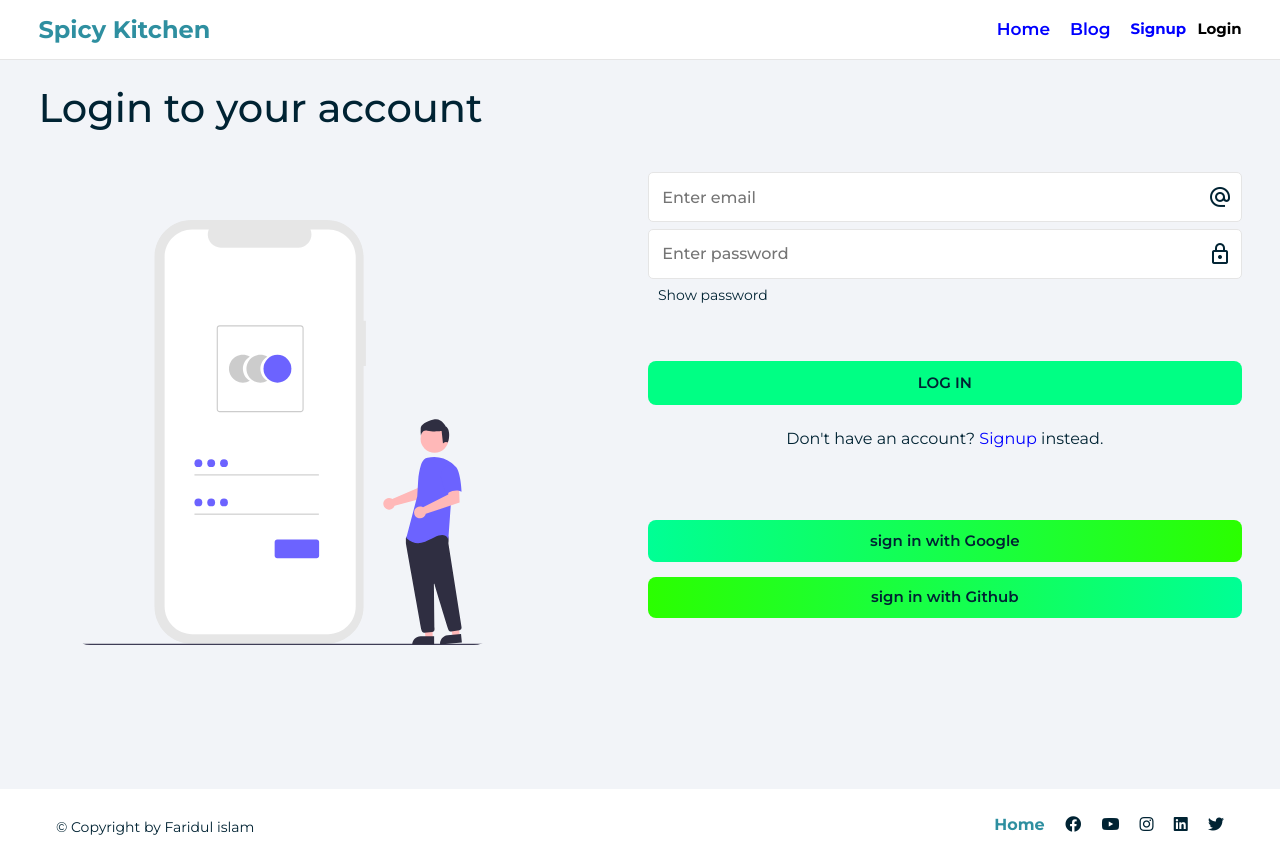
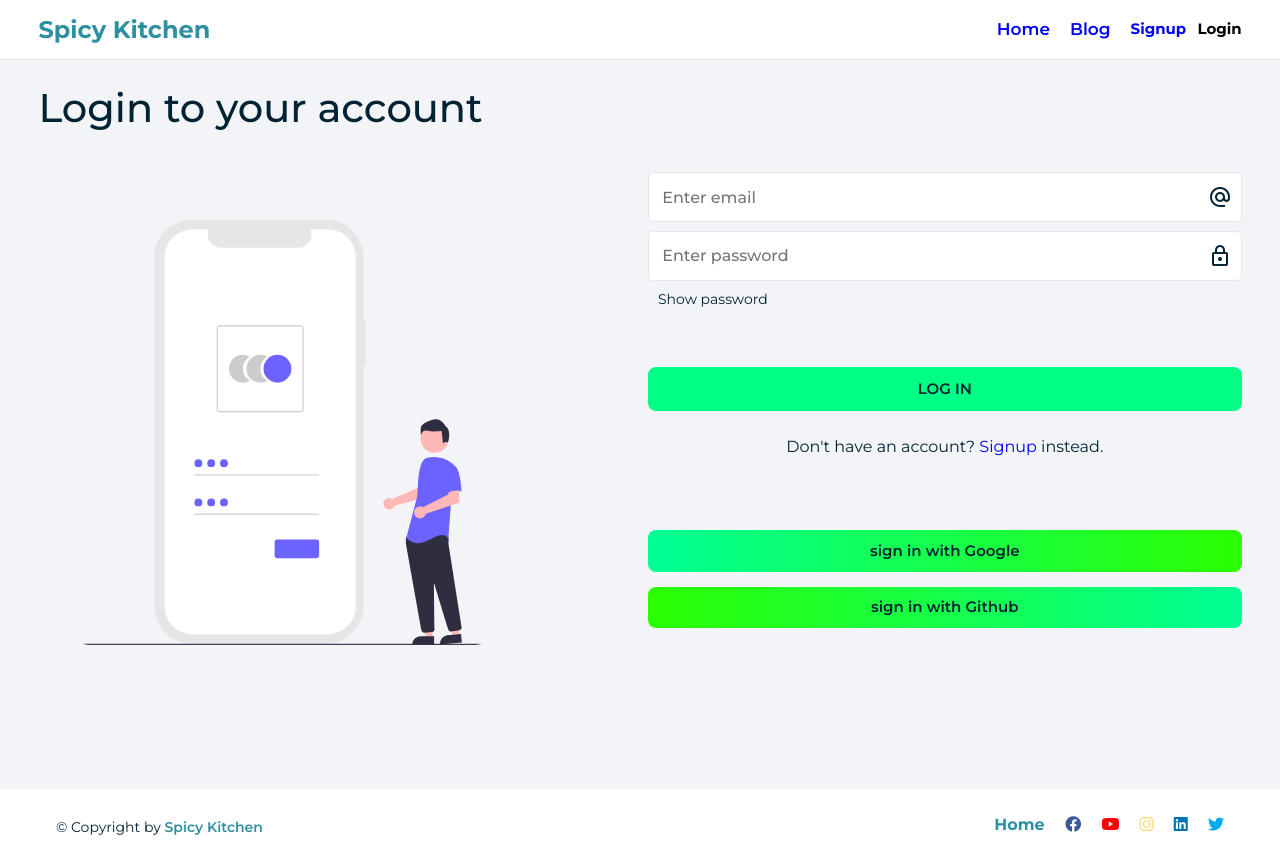
Before and after one commit to faridulccr/spicy-kitchen, a React (Vite) app: page /login in a window 1280 px wide. Built offline with nearby package versions, Linux system fonts and the light colour scheme; no server answers.

Commit message:
download pdf functionality added

```diff
--- a/src/App.scss
+++ b/src/App.scss
@@ -66,6 +66,15 @@ h4 {
     padding: 60px 0 4rem;
     /* 1rem = 16px */
 }
+.blog-page-background {
+    background-image: url("https://t3.ftcdn.net/jpg/04/42/06/34/360_F_442063430_OjLo5sHK0twuUk2hCGWpjLphEHiLcamL.jpg");
+    background-size: cover;
+    background-position: center center;
+    display: flex;
+    justify-content: center;
+    align-items: center;
+    padding-bottom: 120px;
+}
 
 @media only screen and (max-width: 1023px) {
     .column {
--- a/src/components/footer/Footer.jsx
+++ b/src/components/footer/Footer.jsx
@@ -1,4 +1,5 @@
 import React from "react";
+import { Link } from "react-router-dom";
 import "./Footer.style.scss";
 
 const Footer = () => {
@@ -8,56 +9,82 @@ const Footer = () => {
                 <div className="col-lg-6 text-center text-lg-start text-white">
                     <p className="small mb-3 mb-lg-0 mt-1 mx-2">
                         {" "}
-                        &copy; Copyright by Faridul islam{" "}
+                        &copy; Copyright by{" "}
+                        <span
+                            className="fw-semibold"
+                            style={{ color: "rgba(5, 121, 141, 0.836)" }}
+                        >
+                            Spicy Kitchen
+                        </span>{" "}
                     </p>
                 </div>
 
                 <div className="col-lg-6 text-center text-lg-end">
-                    <a href="#" className="mx-2 fw-bold home">
+                    <Link to="/" className="mx-2 fw-bold home">
                         {" "}
                         Home{" "}
-                    </a>
+                    </Link>
 
-                    <a
-                        href="https://www.facebook.com"
+                    <Link
+                        to="https://www.facebook.com"
                         className="mx-2"
                         target="_blank"
+                        title="facebook"
                     >
                         {" "}
-                        <i className="fab fa-facebook"></i>{" "}
-                    </a>
-                    <a
-                        href="https://www.youtube.com"
+                        <i
+                            className="fab fa-facebook"
+                            style={{ color: "#3b5998" }}
+                        ></i>{" "}
+                    </Link>
+                    <Link
+                        to="https://www.youtube.com"
                         className="mx-2"
                         target="_blank"
+                        title="youtube"
                     >
                         {" "}
-                        <i className="fab fa-youtube"></i>{" "}
-                    </a>
-                    <a
-                        href="https://www.instagram.com"
+                        <i
+                            className="fab fa-youtube"
+                            style={{ color: "#FF0000" }}
+                        ></i>{" "}
+                    </Link>
+                    <Link
+                        to="https://www.instagram.com"
                         className="mx-2"
                         target="_blank"
+                        title="instagram"
                     >
                         {" "}
-                        <i className="fab fa-instagram"></i>{" "}
-                    </a>
-                    <a
-                        href="https://www.linkedin.com"
+                        <i
+                            className="fab fa-instagram"
+                            style={{ color: "#feda75" }}
+                        ></i>{" "}
+                    </Link>
+                    <Link
+                        to="https://www.linkedin.com"
                         className="mx-2"
                         target="_blank"
+                        title="linkedin"
                     >
                         {" "}
-                        <i className="fab fa-linkedin"></i>{" "}
-                    </a>
-                    <a
-                        href="https://www.twitter.com"
+                        <i
+                            className="fab fa-linkedin"
+                            style={{ color: "#0072b1" }}
+                        ></i>{" "}
+                    </Link>
+                    <Link
+                        to="https://www.twitter.com"
                         className="mx-2"
                         target="_blank"
+                        title="twitter"
                     >
                         {" "}
-                        <i className="fab fa-twitter"></i>{" "}
-                    </a>
+                        <i
+                            className="fab fa-twitter"
+                            style={{ color: "#00acee" }}
+                        ></i>{" "}
+                    </Link>
                 </div>
             </section>
         </footer>
--- a/src/components/footer/Footer.style.scss
+++ b/src/components/footer/Footer.style.scss
@@ -18,6 +18,5 @@ footer a i {
 }
 
 footer a i:hover {
-    color: #000;
     transform: scale(1.5);
 }
--- a/src/routers/login/LoginForm.jsx
+++ b/src/routers/login/LoginForm.jsx
@@ -58,19 +58,19 @@ const LoginForm = () => {
     };
 
     return (
-        <div>
+        <div style={{ position: "relative" }}>
             {emailLoading && (
                 <div
-                    className="d-flex justify-content-center align-items-center"
+                    className="loader-sec d-flex justify-content-center align-items-center"
                     style={{ height: "400px" }}
                 >
                     <Spinner />
                 </div>
             )}
-            {!emailLoading && (
+
             <Form
                 action="#"
-                    style={{ height: "350px" }}
+                style={{ height: "360px" }}
                 onSubmit={submitHandler}
             >
                 <TextInput
@@ -95,18 +95,15 @@ const LoginForm = () => {
                 >
                     {showPassword ? "Hide password" : "Show password"}
                 </p>
+                {error && <p className="error">{error}</p>}
                 <Button type="submit" disabled={emailLoading}>
                     <span>Log In</span>
                 </Button>
-
-                    {error && <p className="error">{error}</p>}
-
                 <div className="info">
                     Don't have an account? <Link to="/signup">Signup</Link>{" "}
                     instead.
                 </div>
             </Form>
-            )}
 
             <div className="alt-login-btn-container">
                 <button
--- a/src/routers/login/LoginForm.style.scss
+++ b/src/routers/login/LoginForm.style.scss
@@ -33,3 +33,14 @@
         color: #fff;
     }
 }
+
+.loader-sec {
+    background-color: rgba(0, 0, 0, 0.3);
+    width: 100%;
+    height: 100% !important;
+    border-radius: 10px;
+    position: absolute;
+    // top: 50%;
+    // left: 50%;
+    // transform: translate(-50%, -50%);
+}
```
Also changed, not shown: src/routers/blog/Blog.jsx (+67 -25 lines). Lines whose indentation alone changed are shown as unchanged.
